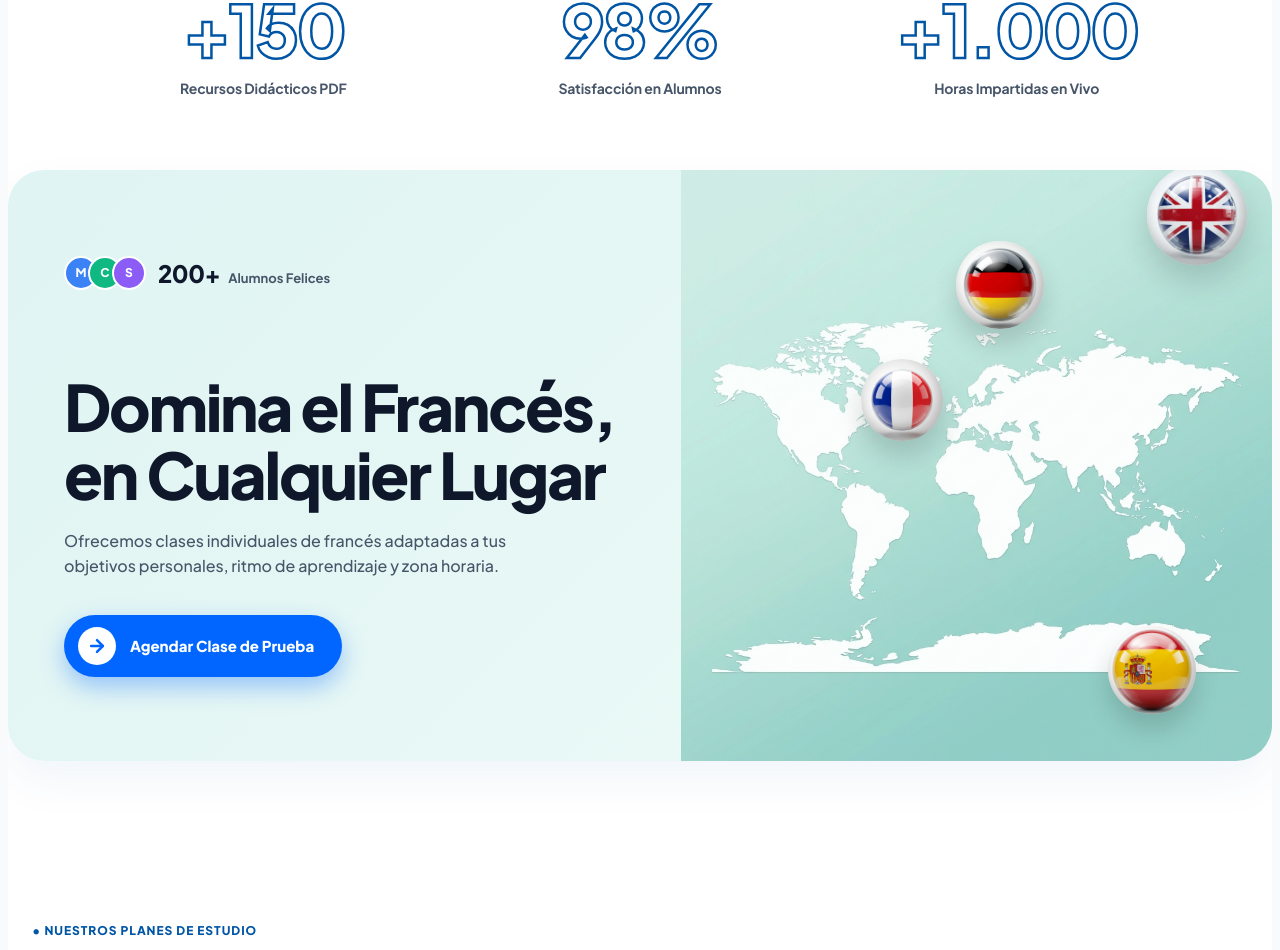
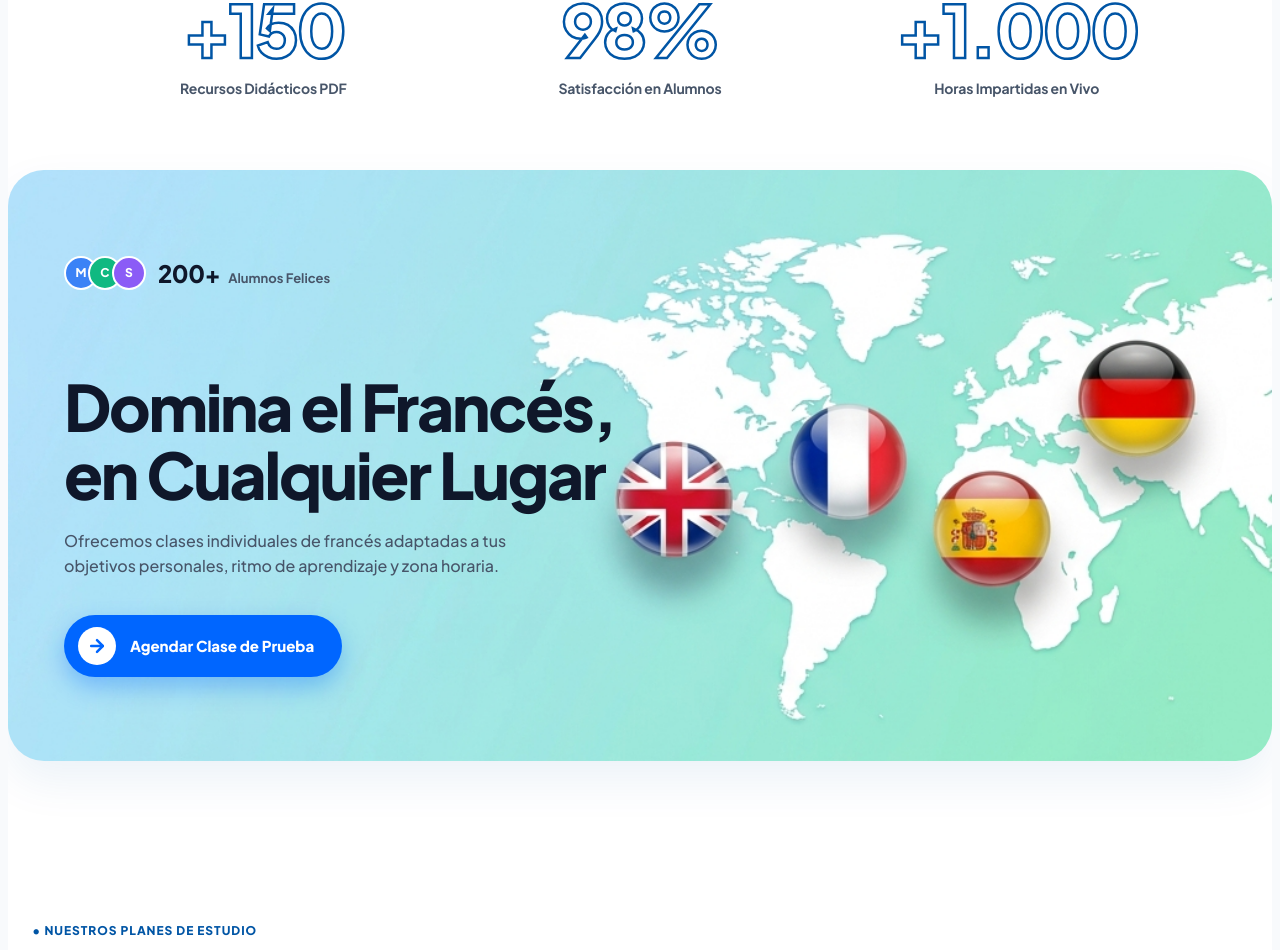
Before and after one commit to billysamov/proyecto-florentin, a Next.js app: page /v2 in a window 1280 px wide. Shown: the part 2580-3530 px from the top of the page. Built offline with nearby package versions, Linux system fonts and the light colour scheme; no server answers; the database is empty; a web font is replaced by a local one.

Commit message:
feat: replace section 8 map banner with single unified clean background image (single_map_banner_bg.png) with zero text collisions and zero white boxes

```diff
--- a/src/app/v2/page.tsx
+++ b/src/app/v2/page.tsx
@@ -694,117 +694,28 @@ export default function LandingV2Replica() {
         </div>
       </section>
 
-      {/* 8. "Master Any Language, Anywhere" Banner (Mapa Vectorial + 4 Esferas 3D Cristalinas Réplica 1:1) */}
+      {/* 8. "Master Any Language, Anywhere" Banner (Fondo Unificado Completo HD single_map_banner_bg.png) */}
       <section style={{
-        background: "linear-gradient(135deg, #dff4f3 0%, #eefbf7 100%)",
+        backgroundImage: "url(/single_map_banner_bg.png)",
+        backgroundSize: "cover",
+        backgroundPosition: "center right",
+        backgroundColor: "#dff4f3",
         padding: "84px 56px",
         borderRadius: "36px",
         maxWidth: "1280px",
         margin: "0 auto 80px",
         position: "relative",
         overflow: "hidden",
-        boxShadow: "0 20px 45px rgba(0, 85, 165, 0.06)",
+        boxShadow: "0 20px 45px rgba(0, 85, 165, 0.08)",
         minHeight: "480px",
         display: "flex",
         alignItems: "center"
       }}>
 
-        {/* Capa de Fondo: Mapa Mundi Vectorial Limpio */}
-        <div style={{
-          position: "absolute",
-          top: 0,
-          right: 0,
-          bottom: 0,
-          left: "25%",
-          opacity: 0.8,
-          pointerEvents: "none",
-          zIndex: 1
-        }}>
-          <Image
-            src="/world_map_vector.png"
-            alt="World Map Vector"
-            fill
-            style={{ objectFit: "contain", objectPosition: "right center" }}
-            priority
-          />
-        </div>
-
-        {/* Esfera 3D 1: Reino Unido 🇬🇧 (Esquina superior derecha sobresaliendo) */}
-        <div style={{
-          position: "absolute",
-          top: "-5px",
-          right: "2%",
-          width: "100px",
-          height: "100px",
-          borderRadius: "50%",
-          boxShadow: "inset -4px -8px 16px rgba(0,0,0,0.3), inset 4px 8px 16px rgba(255,255,255,0.8), 0 15px 30px rgba(0,0,0,0.15)",
-          zIndex: 4,
-          overflow: "hidden"
-        }} className="hidden md:block">
-          <div style={{ width: "100%", height: "100%", borderRadius: "50%", mixBlendMode: "multiply", position: "relative" }}>
-            <Image src="/orb_uk.png" alt="UK 3D" fill style={{ objectFit: "cover", transform: "scale(1.15)" }} />
-          </div>
-          <div style={{ position: "absolute", top: "10%", left: "18%", width: "40%", height: "25%", borderRadius: "50%", background: "radial-gradient(ellipse at center, rgba(255,255,255,0.9) 0%, rgba(255,255,255,0) 80%)", pointerEvents: "none" }} />
-        </div>
-
-        {/* Esfera 3D 2: Alemania 🇩🇪 (Centro superior derecho) */}
-        <div style={{
-          position: "absolute",
-          top: "12%",
-          right: "18%",
-          width: "88px",
-          height: "88px",
-          borderRadius: "50%",
-          boxShadow: "inset -4px -8px 16px rgba(0,0,0,0.3), inset 4px 8px 16px rgba(255,255,255,0.8), 0 15px 25px rgba(0,0,0,0.15)",
-          zIndex: 4,
-          overflow: "hidden"
-        }} className="hidden md:block">
-          <div style={{ width: "100%", height: "100%", borderRadius: "50%", mixBlendMode: "multiply", position: "relative" }}>
-            <Image src="/orb_germany.png" alt="Germany 3D" fill style={{ objectFit: "cover", transform: "scale(1.15)" }} />
-          </div>
-          <div style={{ position: "absolute", top: "10%", left: "18%", width: "40%", height: "25%", borderRadius: "50%", background: "radial-gradient(ellipse at center, rgba(255,255,255,0.9) 0%, rgba(255,255,255,0) 80%)", pointerEvents: "none" }} />
-        </div>
-
-        {/* Esfera 3D 3: Francia 🇫🇷 (Centro del mapa) */}
-        <div style={{
-          position: "absolute",
-          top: "32%",
-          right: "26%",
-          width: "82px",
-          height: "82px",
-          borderRadius: "50%",
-          boxShadow: "inset -4px -8px 16px rgba(0,0,0,0.3), inset 4px 8px 16px rgba(255,255,255,0.8), 0 15px 25px rgba(0,0,0,0.15)",
-          zIndex: 4,
-          overflow: "hidden"
-        }} className="hidden md:block">
-          <div style={{ width: "100%", height: "100%", borderRadius: "50%", mixBlendMode: "multiply", position: "relative" }}>
-            <Image src="/flag_orb_france.png" alt="France 3D" fill style={{ objectFit: "cover", transform: "scale(1.15)" }} />
-          </div>
-          <div style={{ position: "absolute", top: "10%", left: "18%", width: "40%", height: "25%", borderRadius: "50%", background: "radial-gradient(ellipse at center, rgba(255,255,255,0.9) 0%, rgba(255,255,255,0) 80%)", pointerEvents: "none" }} />
-        </div>
-
-        {/* Esfera 3D 4: España 🇪🇸 (Esquina inferior derecha) */}
-        <div style={{
-          position: "absolute",
-          bottom: "8%",
-          right: "6%",
-          width: "88px",
-          height: "88px",
-          borderRadius: "50%",
-          boxShadow: "inset -4px -8px 16px rgba(0,0,0,0.3), inset 4px 8px 16px rgba(255,255,255,0.8), 0 15px 25px rgba(0,0,0,0.15)",
-          zIndex: 4,
-          overflow: "hidden"
-        }} className="hidden md:block">
-          <div style={{ width: "100%", height: "100%", borderRadius: "50%", mixBlendMode: "multiply", position: "relative" }}>
-            <Image src="/flag_orb_spain.png" alt="Spain 3D" fill style={{ objectFit: "cover", transform: "scale(1.15)" }} />
-          </div>
-          <div style={{ position: "absolute", top: "10%", left: "18%", width: "40%", height: "25%", borderRadius: "50%", background: "radial-gradient(ellipse at center, rgba(255,255,255,0.9) 0%, rgba(255,255,255,0) 80%)", pointerEvents: "none" }} />
-        </div>
-
-        {/* Contenido HTML de la Sección (Izquierda) */}
+        {/* Contenido HTML Overlay sobre la Imagen de Fondo Unificada */}
         <div style={{ position: "relative", zIndex: 5, maxWidth: "600px" }}>
 
-          {/* Badge de Alumnos con Avatares Limpios */}
+          {/* Badge de Alumnos con Avatares */}
           <div style={{ display: "inline-flex", alignItems: "center", gap: "12px", marginBottom: "28px" }}>
             <div style={{ display: "flex", alignItems: "center" }}>
               <div style={{ width: "34px", height: "34px", borderRadius: "50%", backgroundColor: "#3b82f6", border: "2px solid #ffffff", display: "flex", alignItems: "center", justifyContent: "center", color: "#ffffff", fontSize: "12px", fontWeight: 800 }}>M</div>
```
Also changed, not shown: public/single_map_banner_bg.png (added).
